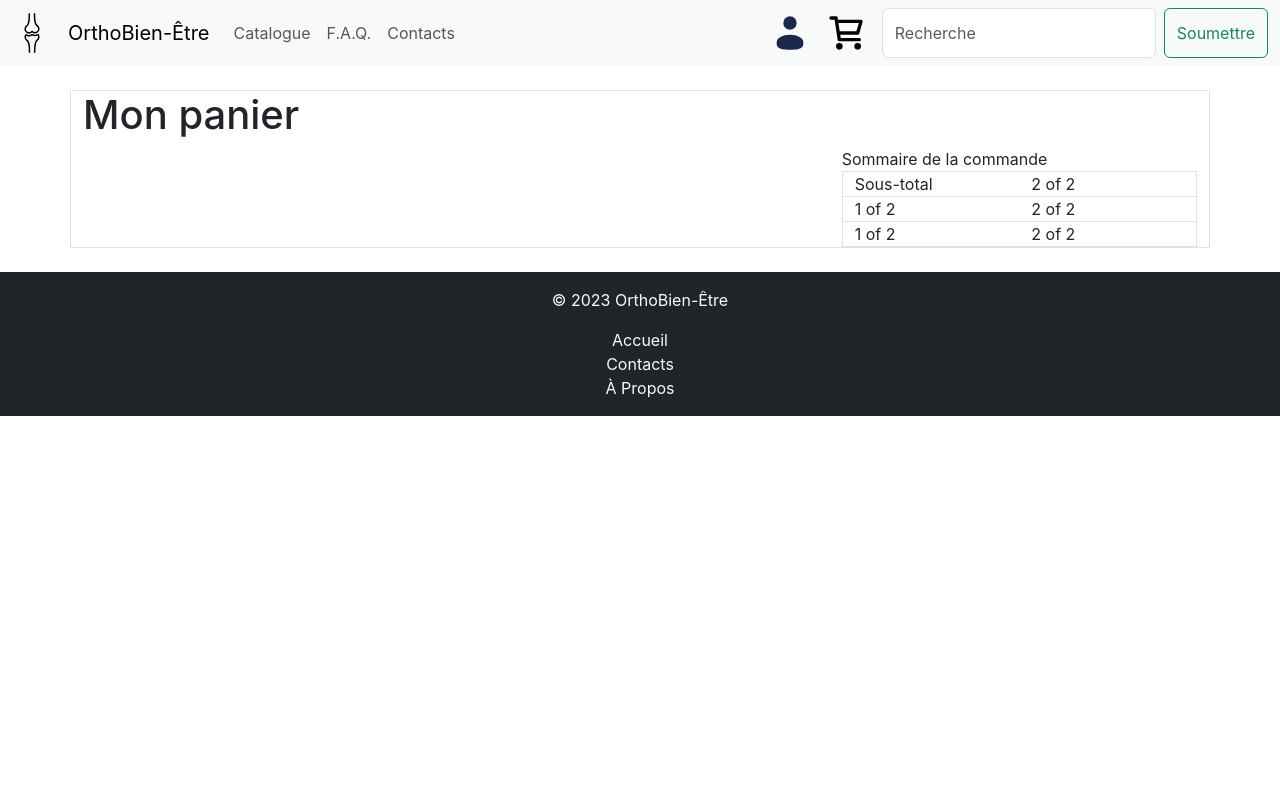
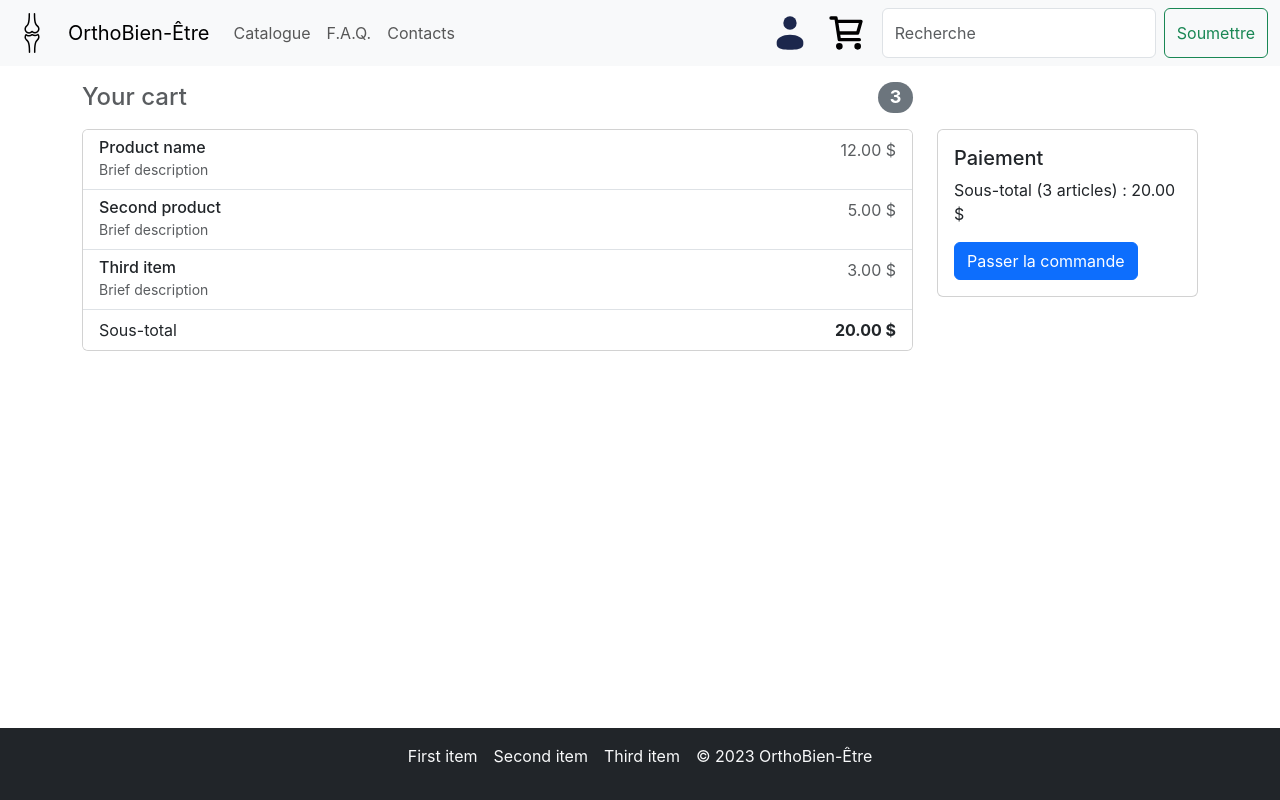
Before and after one commit to INM5001-A23/OrthoBien-Etre, a React (Create React App) app in the folder frontend/: page /panier in a window 1280 px wide. Built offline with nearby package versions, Linux system fonts and the light colour scheme.

Commit message:
Page panier

```diff
--- a/frontend/src/components/Bouton.js
+++ b/frontend/src/components/Bouton.js
@@ -1,9 +1,9 @@
 import Button from "react-bootstrap/Button";
 
-function Bouton({ variant, nom }) {
+function Bouton({ variant, className, children }) {
   return (
-    <Button type="submit" variant={variant}>
-      {nom}
+    <Button type="submit" variant={variant} className={className}>
+      {children}
     </Button>
   );
 }
--- a/frontend/src/layout/Footer.js
+++ b/frontend/src/layout/Footer.js
@@ -1,26 +1,15 @@
-// Footer.js
 import React from "react";
-import Container from "react-bootstrap/Container";
-import Row from "react-bootstrap/Row";
-import Col from "react-bootstrap/Col";
+import { Stack } from "react-bootstrap";
 
 function Footer() {
   return (
-    <footer className="bg-dark text-light text-center py-3">
-      <div className="container">
+    <footer className="bg-dark text-light py-3">
+      <Stack direction="horizontal" className="justify-content-center" gap={3}>
+        <p>First item</p>
+        <p>Second item</p>
+        <p>Third item</p>
         <p>&copy; {new Date().getFullYear()} OrthoBien-Être</p>
-        <Container fluid>
-          <Row>
-            <Col>Accueil</Col>
-          </Row>
-          <Row>
-            <Col>Contacts</Col>
-          </Row>
-          <Row>
-            <Col>À Propos</Col>
-          </Row>
-        </Container>
-      </div>
+      </Stack>
     </footer>
   );
 }
--- a/frontend/src/layout/ModelePage.js
+++ b/frontend/src/layout/ModelePage.js
@@ -4,9 +4,9 @@ import Footer from "./Footer";
 
 function ModelePage({ children }) {
   return (
-    <Stack gap={3}>
+    <Stack gap={3} className="min-vh-100">
       <Navigation />
-      <div className="p-2">{children}</div>
+      <div className="flex-grow-1">{children}</div>
       <Footer />
     </Stack>
   );
--- a/frontend/src/pages/PageConnexion.js
+++ b/frontend/src/pages/PageConnexion.js
@@ -9,12 +9,14 @@ function PageConnexion() {
   const navigate = useNavigate();
   return (
     <ModelePage>
-      <h1 className="d-flex justify-content-center mb-3">Connexion</h1>
-      <p className="d-flex justify-content-center mb-3">
-        Veuillez entrer vos information si vous êtes déjà enregistré. <br></br>
-        Sinon veuillez vous inscrire.
-      </p>
-      <Container className="d-flex justify-content-center">
+      <div className="d-flex flex-column align-items-center justify-content-center">
+        <h1 className="mb-3">Connexion</h1>
+        <p className="mb-3 text-center">
+          Veuillez entrer vos information si vous êtes déjà enregistré.{" "}
+          <br></br>
+          Sinon veuillez vous inscrire.
+        </p>
+
         <Form className="w-25 mb-5">
           <Form.Group className="mb-3 mx-auto" controlId="formBasicEmail">
             <Form.Label>Adresse courriel</Form.Label>
@@ -26,25 +28,23 @@ function PageConnexion() {
             <Form.Control type="password" />
           </Form.Group>
 
-          <Nav.Link
-            className="d-grid col-6 mx-auto mt-4"
-            onClick={() => navigate("/")}
-          >
+          <div className="d-grid gap-2">
+            <Nav.Link onClick={() => navigate("/")}>
+              <Bouton variant="primary" size="lg" className="w-100">
+                Se connecter
+              </Bouton>
+            </Nav.Link>
             {/* TODO
           Si compte existant, redirection sur PageAccueil avec nom a cote du logo.
           Si pas de compte, message erreur apparait*/}
-
-            <Bouton variant="primary" nom="Se connecter" />
-          </Nav.Link>
-
-          <Nav.Link
-            className="d-grid col-6 mx-auto mt-3 mb-5"
-            onClick={() => navigate("/inscription")}
-          >
-            <Bouton variant="outline-success" nom="S'inscrire" />
-          </Nav.Link>
+            <Nav.Link onClick={() => navigate("/inscription")}>
+              <Bouton variant="secondary" size="lg" className="w-100">
+                S'inscrire
+              </Bouton>
+            </Nav.Link>
+          </div>
         </Form>
-      </Container>
+      </div>
     </ModelePage>
   );
 }
--- a/frontend/src/pages/PageInscription.js
+++ b/frontend/src/pages/PageInscription.js
@@ -75,7 +75,7 @@ function PageInscription() {
             className="d-grid col-6 mx-auto mt-4 mb-4"
             onClick={() => navigate("/")}
           >
-            <Bouton variant="outline-success" nom="Créer un compte" />
+            <Bouton variant="outline-success">Créer un compte</Bouton>
           </Nav.Link>
         </Form>
       </Container>
--- a/frontend/src/pages/PagePanier.js
+++ b/frontend/src/pages/PagePanier.js
@@ -2,32 +2,62 @@ import ModelePage from "../layout/ModelePage";
 import Container from "react-bootstrap/Container";
 import Row from "react-bootstrap/Row";
 import Col from "react-bootstrap/Col";
+import { Badge, Button, Card, ListGroup } from "react-bootstrap";
 
 function PagePanier() {
   return (
     <ModelePage>
-      <Container className="border">
+      <Container>
         <Row>
-          <h1>Mon panier</h1>
-          <Col className="h-100 d-inline-block" xs={12} md={8}>
-            {/* TODO mettre article */}
+          <Col xs={9}>
+            <h4 class="d-flex justify-content-between align-items-center mb-3">
+              <span class="text-muted">Your cart</span>
+              <Badge pill bg="secondary" className="mr-3">
+                3
+              </Badge>
+            </h4>
           </Col>
-          <Col xs={6} md={4}>
-            <div>Sommaire de la commande</div>
-            <Container className="border">
-              <Row>
-                <Col>Sous-total</Col>
-                <Col>2 of 2</Col>
-              </Row>
-              <Row className="border-top">
-                <Col>1 of 2</Col>
-                <Col>2 of 2</Col>
-              </Row>
-              <Row className="border-top">
-                <Col>1 of 2</Col>
-                <Col>2 of 2</Col>
-              </Row>
-            </Container>
+        </Row>
+        <Row>
+          <Col xs={9}>
+            <Card>
+              <ListGroup variant="flush">
+                <ListGroup.Item className="d-flex justify-content-between">
+                  <div>
+                    <h6 class="my-0">Product name</h6>
+                    <small class="text-muted">Brief description</small>
+                  </div>
+                  <span class="text-muted">12.00 $</span>
+                </ListGroup.Item>
+                <ListGroup.Item className="d-flex justify-content-between">
+                  <div>
+                    <h6 class="my-0">Second product</h6>
+                    <small class="text-muted">Brief description</small>
+                  </div>
+                  <span class="text-muted">5.00 $</span>
+                </ListGroup.Item>
+                <ListGroup.Item className="d-flex justify-content-between">
+                  <div>
+                    <h6 class="my-0">Third item</h6>
+                    <small class="text-muted">Brief description</small>
+                  </div>
+                  <span class="text-muted">3.00 $</span>
+                </ListGroup.Item>
+                <ListGroup.Item className="d-flex justify-content-between">
+                  <span>Sous-total</span>
+                  <strong>20.00 $</strong>
+                </ListGroup.Item>
+              </ListGroup>
+            </Card>
+          </Col>
+          <Col>
+            <Card>
+              <Card.Body>
+                <Card.Title>Paiement</Card.Title>
+                <Card.Text>Sous-total (3 articles) : 20.00 $</Card.Text>
+                <Button variant="primary">Passer la commande</Button>
+              </Card.Body>
+            </Card>
           </Col>
         </Row>
       </Container>
```
